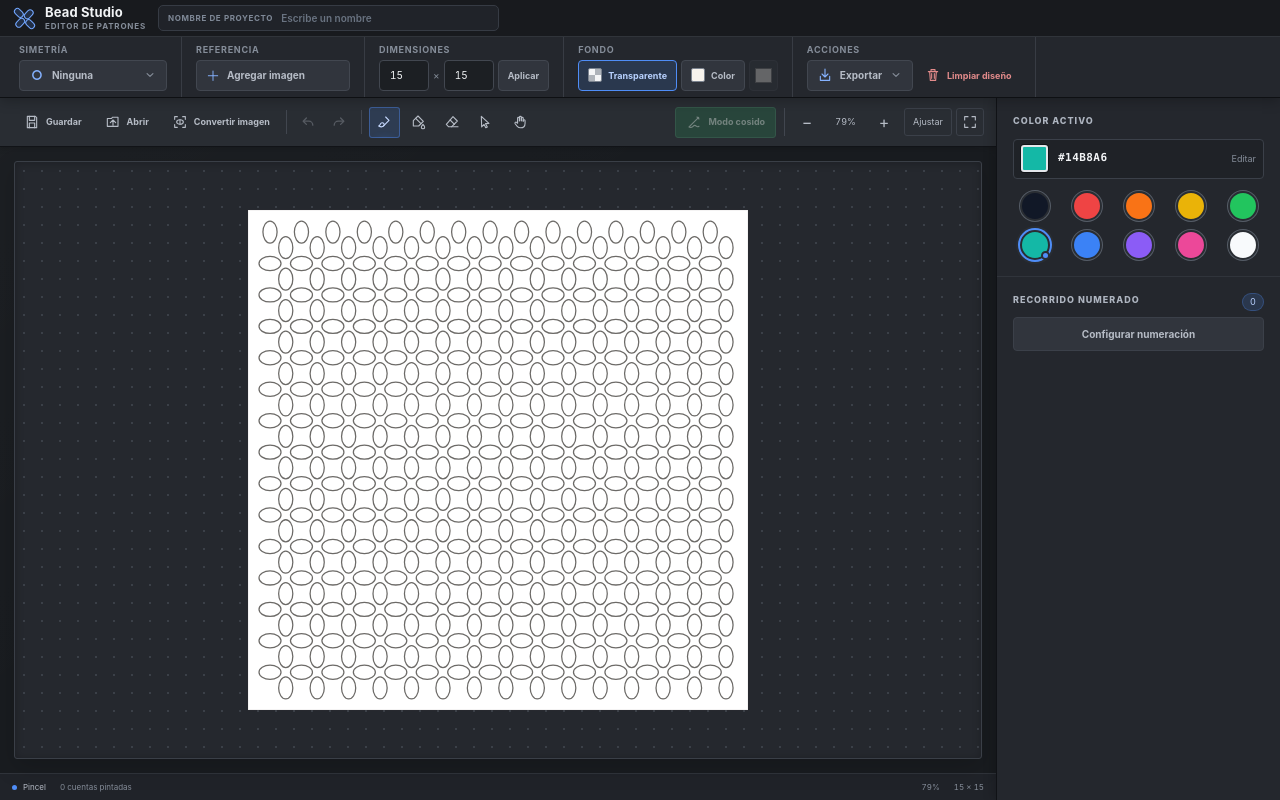
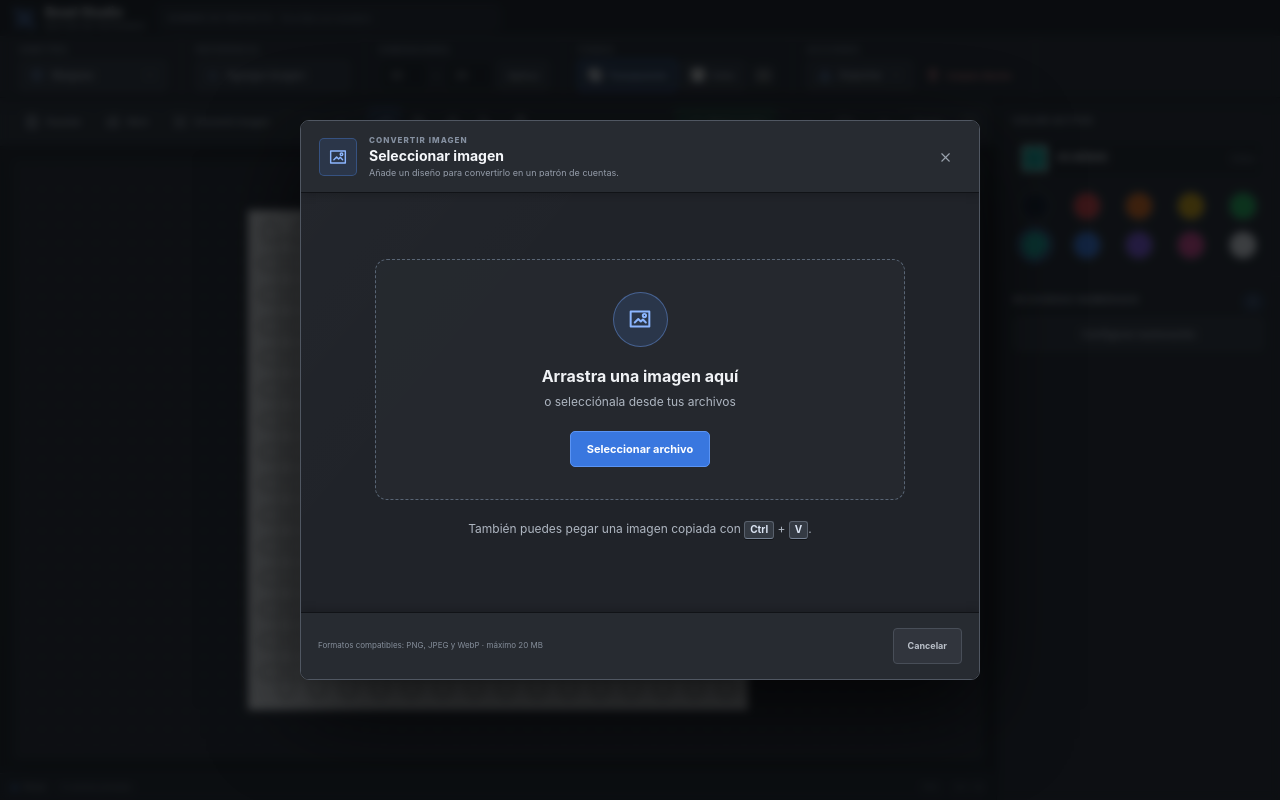
Before and after one commit to TwentyFourEver/Bead-Studio, a React (Vite) app: page / in a window 1280 px wide. Both pictures are taken after a click on the button "Convertir imagen". Built offline with nearby package versions, Linux system fonts and the light colour scheme.

Commit message:
Mejoras en Convertir imagen

```diff
--- a/src/App.tsx
+++ b/src/App.tsx
@@ -3,6 +3,7 @@ import { PatternCanvas, type PatternCanvasHandle } from './components/PatternCan
 import { HeaderControls, type ExportFormat } from './components/HeaderControls'
 import { FloatingReference } from './components/FloatingReference'
 import { ImageImportDialog } from './components/ImageImportDialog'
+import { ImageImportSourceDialog } from './components/ImageImportSourceDialog'
 import { DesignToolButtons, InterfaceIcon, Toolbar } from './components/Toolbar'
 import {
   beadCountToGridDimension,
@@ -239,6 +240,7 @@ function App() {
   const [isSewingMode, setIsSewingMode] = useState(false)
   const [completedGuideStepKeys, setCompletedGuideStepKeys] =
     useState<Set<string>>(() => new Set())
+  const [isImageImportSourceOpen, setIsImageImportSourceOpen] = useState(false)
   const [imageImport, setImageImport] = useState<ImageImportSession | null>(null)
   const hasTraceImage = traceImage !== null
   const guideStepCount = document.guideSteps?.length ?? 0
@@ -620,6 +622,24 @@ function App() {
     }
   }, [])
 
+  const startImageImport = useCallback((file: File) => {
+    setIsImageImportSourceOpen(false)
+    void handleAnalyzeImage(file)
+  }, [handleAnalyzeImage])
+
+  useEffect(() => {
+    if (!isImageImportSourceOpen) return
+    const handlePaste = (event: ClipboardEvent) => {
+      const files = Array.from(event.clipboardData?.files ?? [])
+      const imageFile = files.find((file) => file.type.startsWith('image/'))
+      if (!imageFile) return
+      event.preventDefault()
+      startImageImport(imageFile)
+    }
+    window.addEventListener('paste', handlePaste)
+    return () => window.removeEventListener('paste', handlePaste)
+  }, [isImageImportSourceOpen, startImageImport])
+
   const updateImageAnalysisOptions = useCallback((patch: Partial<ImageAnalysisOptions>) => {
     setImageImport((current) => {
       if (!current) return current
@@ -917,7 +937,7 @@ function App() {
 
   useEffect(() => {
     const handleShortcut = (event: KeyboardEvent) => {
-      if (imageImport !== null || window.document.querySelector('dialog[open]')) return
+      if (imageImport !== null || isImageImportSourceOpen || window.document.querySelector('dialog[open]')) return
       if (isSewingMode) return
       if (
         event.target instanceof HTMLInputElement ||
@@ -958,6 +978,7 @@ function App() {
     handleUndo,
     hasTraceImage,
     imageImport,
+    isImageImportSourceOpen,
     isSewingMode,
     referenceMode,
   ])
@@ -1349,7 +1370,7 @@ function App() {
                 <button
                   type="button"
                   className="topbar-action"
-                  onClick={() => imageInputRef.current?.click()}
+                  onClick={() => setIsImageImportSourceOpen(true)}
                   title="Convertir imagen"
                 >
                   <InterfaceIcon name="scan" />
@@ -1363,7 +1384,7 @@ function App() {
                   tabIndex={-1}
                   onChange={(event) => {
                     const file = event.target.files?.[0]
-                    if (file) void handleAnalyzeImage(file)
+                    if (file) startImageImport(file)
                     event.currentTarget.value = ''
                   }}
                 />
@@ -1532,6 +1553,13 @@ function App() {
         )}
       </div>
 
+      <ImageImportSourceDialog
+        open={isImageImportSourceOpen}
+        onCancel={() => setIsImageImportSourceOpen(false)}
+        onChooseFile={() => imageInputRef.current?.click()}
+        onFileSelected={startImageImport}
+      />
+
       <ImageImportDialog
         open={imageImport !== null}
         source={imageImport?.prepared?.source ?? ''}
--- /dev/null
+++ b/src/components/ImageImportSourceDialog.tsx
@@ -0,0 +1,125 @@
+import { useEffect, useRef, useState } from 'react'
+import type { DragEvent, SyntheticEvent } from 'react'
+
+interface ImageImportSourceDialogProps {
+  open: boolean
+  onCancel: () => void
+  onChooseFile: () => void
+  onFileSelected: (file: File) => void
+}
+
+function findImageFile(files: FileList | null) {
+  return Array.from(files ?? []).find((file) => file.type.startsWith('image/')) ?? null
+}
+
+export function ImageImportSourceDialog({
+  open,
+  onCancel,
+  onChooseFile,
+  onFileSelected,
+}: ImageImportSourceDialogProps) {
+  const dialogRef = useRef<HTMLDialogElement>(null)
+  const [isDragging, setIsDragging] = useState(false)
+
+  useEffect(() => {
+    const dialog = dialogRef.current
+    if (!dialog) return
+    if (open && !dialog.open) dialog.showModal()
+    if (!open && dialog.open) dialog.close()
+  }, [open])
+
+  const handleDialogCancel = (event: SyntheticEvent<HTMLDialogElement>) => {
+    event.preventDefault()
+    setIsDragging(false)
+    onCancel()
+  }
+
+  const handleClose = () => {
+    setIsDragging(false)
+    onCancel()
+  }
+
+  const handleDrop = (event: DragEvent<HTMLButtonElement>) => {
+    event.preventDefault()
+    setIsDragging(false)
+    const file = findImageFile(event.dataTransfer.files)
+    if (file) onFileSelected(file)
+  }
+
+  return (
+    <dialog
+      ref={dialogRef}
+      className="image-source-dialog"
+      aria-labelledby="image-source-title"
+      aria-describedby="image-source-description"
+      onCancel={handleDialogCancel}
+      onMouseDown={(event) => {
+        if (event.target === event.currentTarget) handleClose()
+      }}
+    >
+      <section className="image-source-shell">
+        <header className="image-import-header image-source-header">
+          <div className="image-import-header-icon" aria-hidden="true">
+            <svg viewBox="0 0 24 24">
+              <path d="M4 5.5h16v13H4zM7.5 15l3-3 2.2 2.2 1.8-1.8 2.5 2.6" />
+              <circle cx="15.8" cy="9" r="1.4" />
+            </svg>
+          </div>
+          <div className="image-import-header-copy">
+            <span>Convertir imagen</span>
+            <h2 id="image-source-title">Seleccionar imagen</h2>
+            <p id="image-source-description">Añade un diseño para convertirlo en un patrón de cuentas.</p>
+          </div>
+          <button
+            type="button"
+            className="image-import-close-button"
+            onClick={handleClose}
+            aria-label="Cerrar selector de imagen"
+          >
+            ×
+          </button>
+        </header>
+
+        <div className="image-source-content">
+          <button
+            type="button"
+            className={`image-source-dropzone${isDragging ? ' image-source-is-dragging' : ''}`}
+            onClick={onChooseFile}
+            onDragEnter={(event) => {
+              event.preventDefault()
+              setIsDragging(true)
+            }}
+            onDragOver={(event) => event.preventDefault()}
+            onDragLeave={(event) => {
+              if (event.currentTarget === event.target) setIsDragging(false)
+            }}
+            onDrop={handleDrop}
+          >
+            <span className="image-source-icon" aria-hidden="true">
+              <svg viewBox="0 0 24 24">
+                <path d="M4 5.5h16v13H4zM7.5 15l3-3 2.2 2.2 1.8-1.8 2.5 2.6" />
+                <circle cx="15.8" cy="9" r="1.4" />
+              </svg>
+            </span>
+            <strong>Arrastra una imagen aquí</strong>
+            <span>o selecciónala desde tus archivos</span>
+            <em>Seleccionar archivo</em>
+          </button>
+
+          <p className="image-source-paste-hint">
+            También puedes pegar una imagen copiada con <kbd>Ctrl</kbd> + <kbd>V</kbd>.
+          </p>
+        </div>
+
+        <footer className="image-import-footer image-source-footer">
+          <p>Formatos compatibles: PNG, JPEG y WebP · máximo 20 MB</p>
+          <div className="image-import-footer-actions">
+            <button type="button" className="image-import-secondary-button" onClick={handleClose}>
+              Cancelar
+            </button>
+          </div>
+        </footer>
+      </section>
+    </dialog>
+  )
+}
--- a/src/index.css
+++ b/src/index.css
@@ -2607,6 +2607,187 @@ kbd {
 
 /* Image-to-pattern import */
 
+.image-source-dialog {
+  position: fixed;
+  inset: 0;
+  width: min(680px, calc(100vw - 32px));
+  max-width: 680px;
+  height: min(560px, calc(100dvh - 32px));
+  max-height: calc(100dvh - 32px);
+  padding: 0;
+  margin: auto;
+  overflow: hidden;
+  color: var(--ui-text);
+  background: #202329;
+  border: 1px solid #505762;
+  border-radius: 9px;
+  box-shadow: 0 30px 90px rgb(0 0 0 / 72%);
+}
+
+.image-source-dialog[open] {
+  animation: image-import-dialog-in .18s ease-out;
+}
+
+.image-source-dialog::backdrop {
+  background: rgb(7 9 12 / 78%);
+  backdrop-filter: blur(4px);
+}
+
+.image-source-shell {
+  display: flex;
+  width: 100%;
+  height: 100%;
+  flex-direction: column;
+  background:
+    linear-gradient(130deg, rgb(255 255 255 / 1.6%), transparent 34%),
+    #202329;
+}
+
+.image-source-header {
+  display: flex;
+  min-height: 72px;
+  align-items: center;
+  justify-content: space-between;
+  padding: 0 22px;
+  background: #272b31;
+  border-bottom: 1px solid #111317;
+}
+
+.image-source-header span {
+  display: block;
+  margin-bottom: 3px;
+  color: #8cb6ff;
+  font-size: 10px;
+  font-weight: 740;
+  letter-spacing: .08em;
+  text-transform: uppercase;
+}
+
+.image-source-header h2 {
+  margin: 0;
+  color: #f0f2f5;
+  font-size: 17px;
+}
+
+.image-source-close {
+  width: 34px;
+  height: 34px;
+  color: #aeb6c1;
+  font-size: 25px;
+  line-height: 1;
+  background: transparent;
+  border: 1px solid transparent;
+  border-radius: 5px;
+}
+
+.image-source-close:hover {
+  color: #fff;
+  background: #343941;
+  border-color: #4d5662;
+}
+
+.image-source-content {
+  display: flex;
+  flex: 1;
+  flex-direction: column;
+  align-items: center;
+  justify-content: center;
+  padding: 28px 32px;
+  text-align: center;
+}
+
+.image-source-dropzone {
+  display: flex;
+  width: min(100%, 530px);
+  min-height: 240px;
+  flex-direction: column;
+  align-items: center;
+  justify-content: center;
+  padding: 32px;
+  color: #aeb6c1;
+  background: rgb(39 43 49 / 72%);
+  border: 1px dashed #596575;
+  border-radius: 12px;
+  transition: border-color .16s ease, background .16s ease, transform .16s ease;
+}
+
+.image-source-dropzone:hover,
+.image-source-dropzone.image-source-is-dragging {
+  background: rgb(48 71 106 / 48%);
+  border-color: #79a8ff;
+  transform: translateY(-2px);
+}
+
+.image-source-icon {
+  display: flex;
+  width: 55px;
+  height: 55px;
+  align-items: center;
+  justify-content: center;
+  margin-bottom: 17px;
+  color: #8cb6ff;
+  background: rgb(79 141 247 / 14%);
+  border: 1px solid rgb(112 165 255 / 40%);
+  border-radius: 50%;
+}
+
+.image-source-icon svg {
+  width: 28px;
+  fill: none;
+  stroke: currentColor;
+  stroke-linecap: round;
+  stroke-linejoin: round;
+  stroke-width: 1.7;
+}
+
+.image-source-dropzone strong {
+  margin-bottom: 5px;
+  color: #f0f2f5;
+  font-size: 16px;
+}
+
+.image-source-dropzone > span:not(.image-source-icon) {
+  font-size: 12px;
+}
+
+.image-source-dropzone em {
+  margin-top: 20px;
+  padding: 9px 16px;
+  color: #fff;
+  font-size: 11px;
+  font-style: normal;
+  font-weight: 730;
+  background: #3977df;
+  border: 1px solid #5b94f4;
+  border-radius: 5px;
+}
+
+.image-source-paste-hint {
+  margin: 20px 0 8px;
+  color: #aeb6c1;
+  font-size: 12px;
+}
+
+.image-source-content kbd {
+  padding: 2px 5px;
+  color: #dce5f4;
+  font-family: inherit;
+  font-size: 10px;
+  background: #343a43;
+  border: 1px solid #59616d;
+  border-bottom-color: #768294;
+  border-radius: 3px;
+}
+
+.image-source-footer {
+  min-height: 64px;
+  flex-basis: 64px;
+}
+
+.image-source-footer p {
+  font-size: 10px;
+}
+
 .image-import-dialog {
   inset: 0;
   width: 100vw;
```
